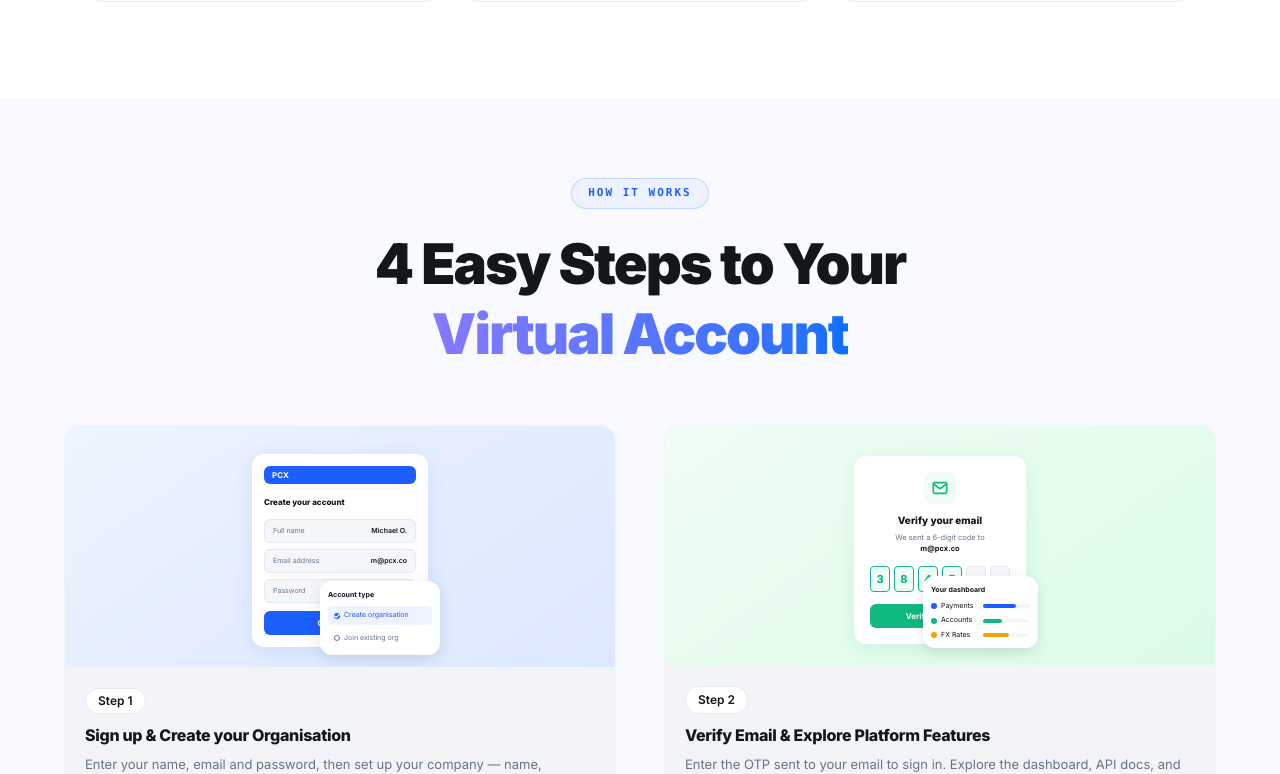
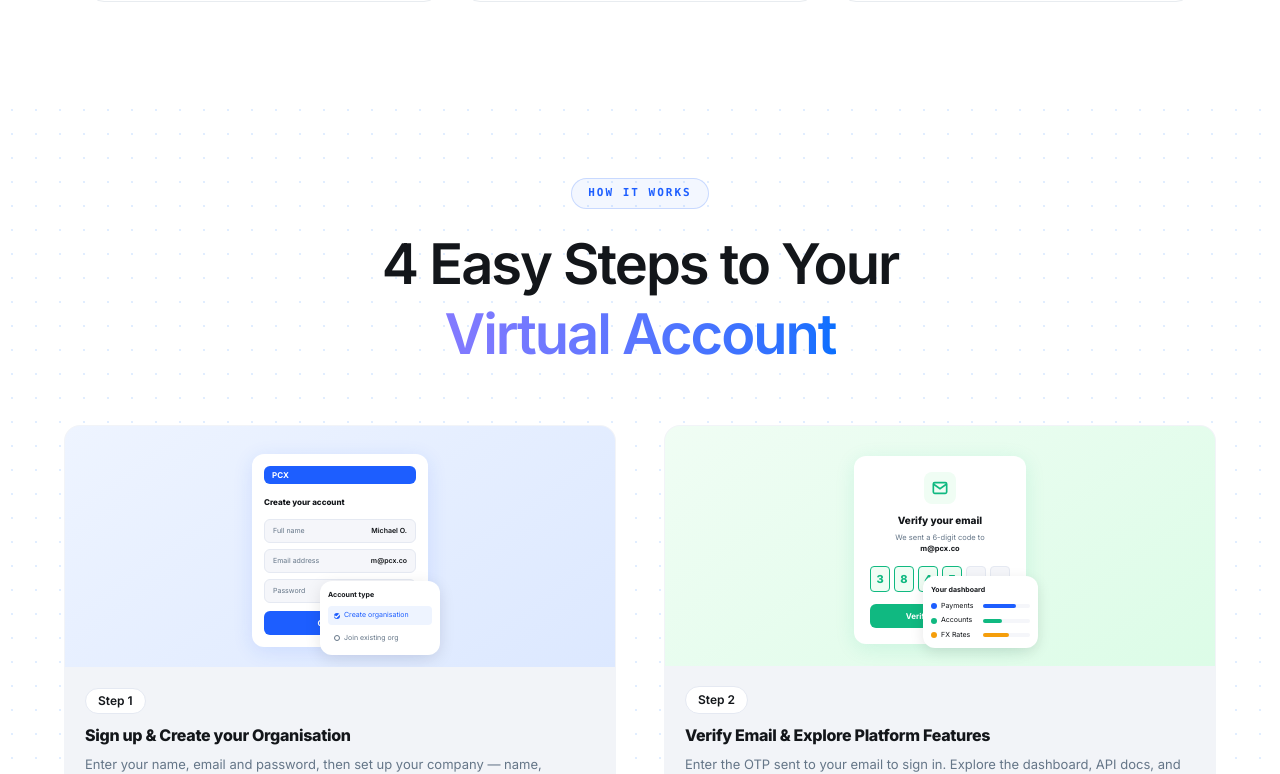
Before and after one commit to Kiruti01/pcxweb-test, a Next.js app: page /embedded-finance in a window 1280 px wide. Shown: the part 3613-4387 px from the top of the page. Built offline with nearby package versions, Linux system fonts and the light colour scheme.

Commit message:
Update HowItWorks component styles
Changed background color and header font weight.

```diff
--- a/components/Howitworks.jsx
+++ b/components/Howitworks.jsx
@@ -1,4 +1,3 @@
-import React from "react";
 import Step1Card from "./how-it-works/Step1Card";
 import Step2Card from "./how-it-works/Step2Card";
 import Step3Card from "./how-it-works/Step3Card";
@@ -6,7 +5,7 @@ import Step4Card from "./how-it-works/Step4Card";
 
 const HowItWorks = () => {
   return (
-    <section className="w-full py-16 px-6 md:py-20 bg-[#F8FAFF]">
+    <section className="w-full py-16 px-6 md:py-20 bg-white dot-grid-blue">
       <div className="max-w-6xl mx-auto">
         {/* Header */}
         <div className="text-center mb-10 md:mb-14">
@@ -16,7 +15,7 @@ const HowItWorks = () => {
           >
             How It Works
           </span>
-          <h2 className="font-black leading-tight text-[#13161A] text-[clamp(32px,5vw,56px)] tracking-[-2px] mb-0">
+          <h2 className="font-semibold leading-tight text-[#13161A] text-[clamp(32px,5vw,56px)] tracking-[-2px] mb-0">
             4 Easy Steps to Your <br className="hidden sm:block" />
             <span className="bg-linear-to-r from-[#847AFF] to-[#086FFF] bg-clip-text text-transparent">
               Virtual Account
```
